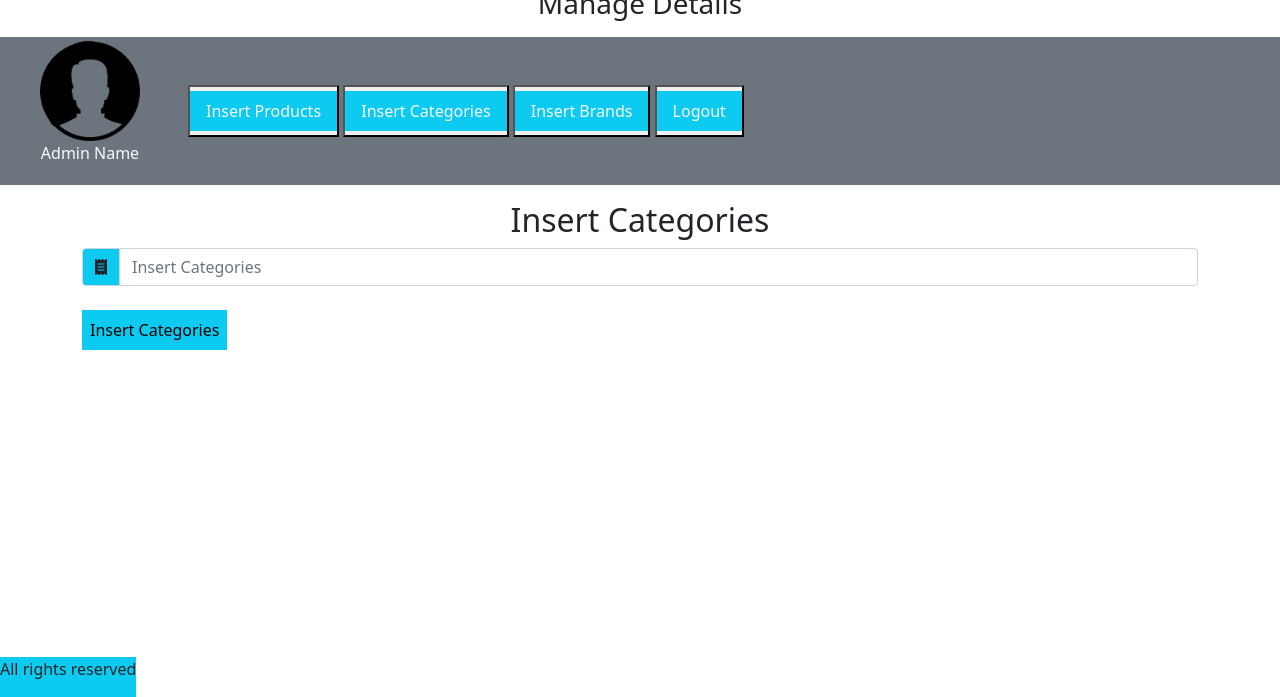
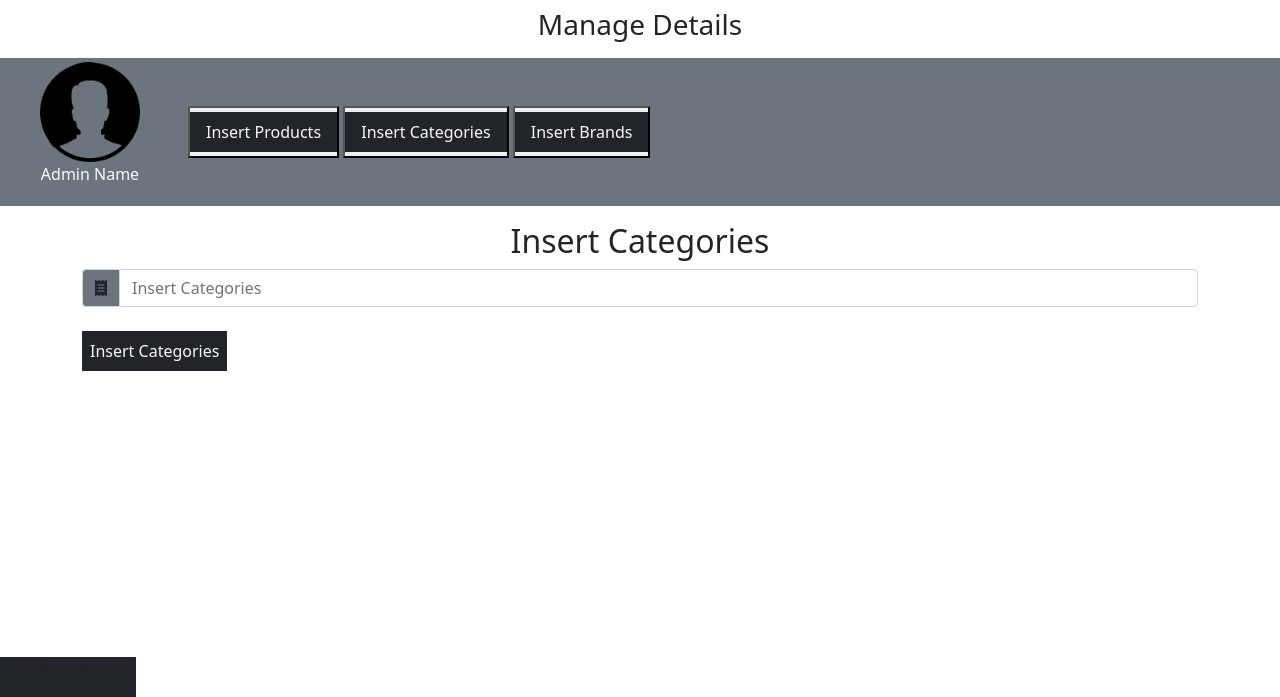
Before and after one commit to Jkmanait/ES-project, a PHP site: page /admin_area/index.php?insert_category in a window 1280 px wide. Shown: the part 103-800 px from the top of the page. Run offline with PHP 8.4, Linux system fonts and the light colour scheme.

Commit message:
changed color on admin area

```diff
--- a/admin_area/index.php
+++ b/admin_area/index.php
@@ -28,13 +28,13 @@
     <!-- navbar -->
     <div class="container-fluid p-0">
         <!-- first child -->
-        <nav class="navbar navbar-expand-lg navbar-light bg-info">
+        <nav class="navbar navbar-expand-lg navbar-light bg-dark">
             <div class="container-fluid">
-                <img src="../images/logo.png" alt="" class="logo">
+                <img src="../images/logo.jpg" alt="" class="logo">
                 <nav class="navbar navbar-expand-lg">
                     <ul class="navbar-nav">
                         <li class="nav-item">
-                            <a href="" class="nav-link">Welcome Guest</a>
+                            <a href="" class="nav-link">Welcome Admin</a>
                         </li>
                     </ul>
                 </nav>
@@ -42,7 +42,7 @@
         </nav>
 
         <!-- second child -->
-        <div class="bg light">
+        <div class="bg dark">
             <h3 class="text-center p-2">Manage Details</h3>
         </div>
 
@@ -57,13 +57,13 @@
                 <!-- button*4>a.nav-link.text-light.bg-info.my-1 -->
                 <div class="button text-center">
                     <button class="my-3"><a href="insert_product.php" class="nav-link text-light
-                    bg-info my-1">Insert Products</a></button>
+                    bg-dark my-1">Insert Products</a></button>
                     <button><a href="index.php?insert_category" class="nav-link text-light
-                    bg-info my-1">Insert Categories</a></button>
+                    bg-dark my-1">Insert Categories</a></button>
                     <button><a href="index.php?insert_brand" class="nav-link text-light
-                    bg-info my-1">Insert Brands</a></button>
-                    <button><a href="" class="nav-link text-light
-                    bg-info my-1">Logout</a></button>
+                    bg-dark my-1">Insert Brands</a></button>
+                    <!-- <button><a href="" class="nav-link text-light
+                    bg-info my-1">Logout</a></button>                  -->
                 </div>
             </div>
         </div>
@@ -82,7 +82,7 @@
     </div>
 
 <!-- last child -->
-<div class="bg-info p10 text-center footer">
+<div class="bg-dark p10 text-center footer">
     <p>All rights reserved</p>
 </div>
 
--- a/admin_area/insert_brands.php
+++ b/admin_area/insert_brands.php
@@ -21,12 +21,12 @@
 <h2 class="text-center"> Insert Brands</h2>
 <form action="" method="post" class="mb-2">
 <div class="input-group w-90 mb-2">
-  <span class="input-group-text bg-info" id="basic-addon1"><i class="fa-solid fa-receipt"></i></span>
+  <span class="input-group-text bg-secondary" id="basic-addon1"><i class="fa-solid fa-receipt"></i></span>
   <input type="text" class="form-control" name="brand_title" placeholder="Insert Brands" aria-label="brands" aria-describedby="basic-addon1">
 </div>
 <div class="input-group w-10 mb-2 m-auto">
 
-  <input type="Submit" class="bg-info border-0 p-2 my-3" name="insert_brand" value="Insert brands">
+  <input type="Submit" class="bg-dark text-light  border-0 p-2 my-3" name="insert_brand" value="Insert brands">
 
 </div>
 </form>
--- a/admin_area/insert_categories.php
+++ b/admin_area/insert_categories.php
@@ -21,12 +21,12 @@
 <h2 class="text-center"> Insert Categories</h2>
 <form action="" method="post" class="mb-2">
 <div class="input-group w-90 mb-2">
-  <span class="input-group-text bg-info" id="basic-addon1"><i class="fa-solid fa-receipt"></i></span>
+  <span class="input-group-text bg-secondary"  id="basic-addon1"><i class="fa-solid fa-receipt"></i></span>
   <input type="text" class="form-control" name="cat_title" placeholder="Insert Categories" aria-label="categories" aria-describedby="basic-addon1">
 </div>
 <div class="input-group w-10 mb-2 m-auto">
 
-  <input type="Submit" class="bg-info border-0 p-2 my-3" name="insert_cat"
+  <input type="Submit" class="bg-dark text-light  border-0 p-2 my-3" name="insert_cat"
   value="Insert Categories">
 
 </div>
--- a/admin_area/insert_product.php
+++ b/admin_area/insert_product.php
@@ -157,7 +157,7 @@
             </div>
             <!-- submit -->
             <div class="form-outline mb-4 w-50 m-auto">
-                <input type="submit" name="insert_product" class="btn btn-info mb-3 px-3" value="Insert Product">
+                <input type="submit" name="insert_product" class="btn btn-dark mb-3 px-3" value="Insert Product">
             </div>
         </form>
     </div>
```
Also changed, not shown: admin_area/product_images/realme note 50.png (added).
